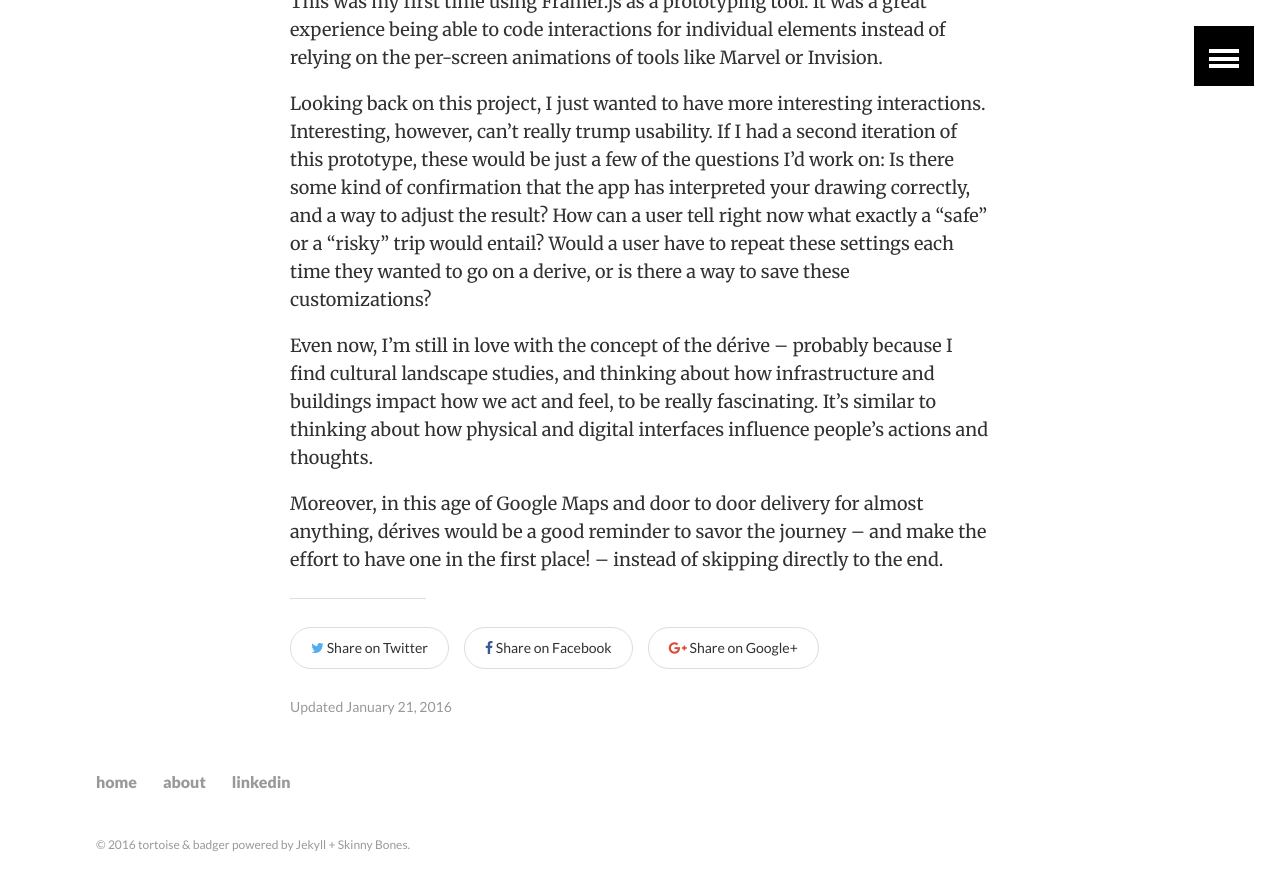
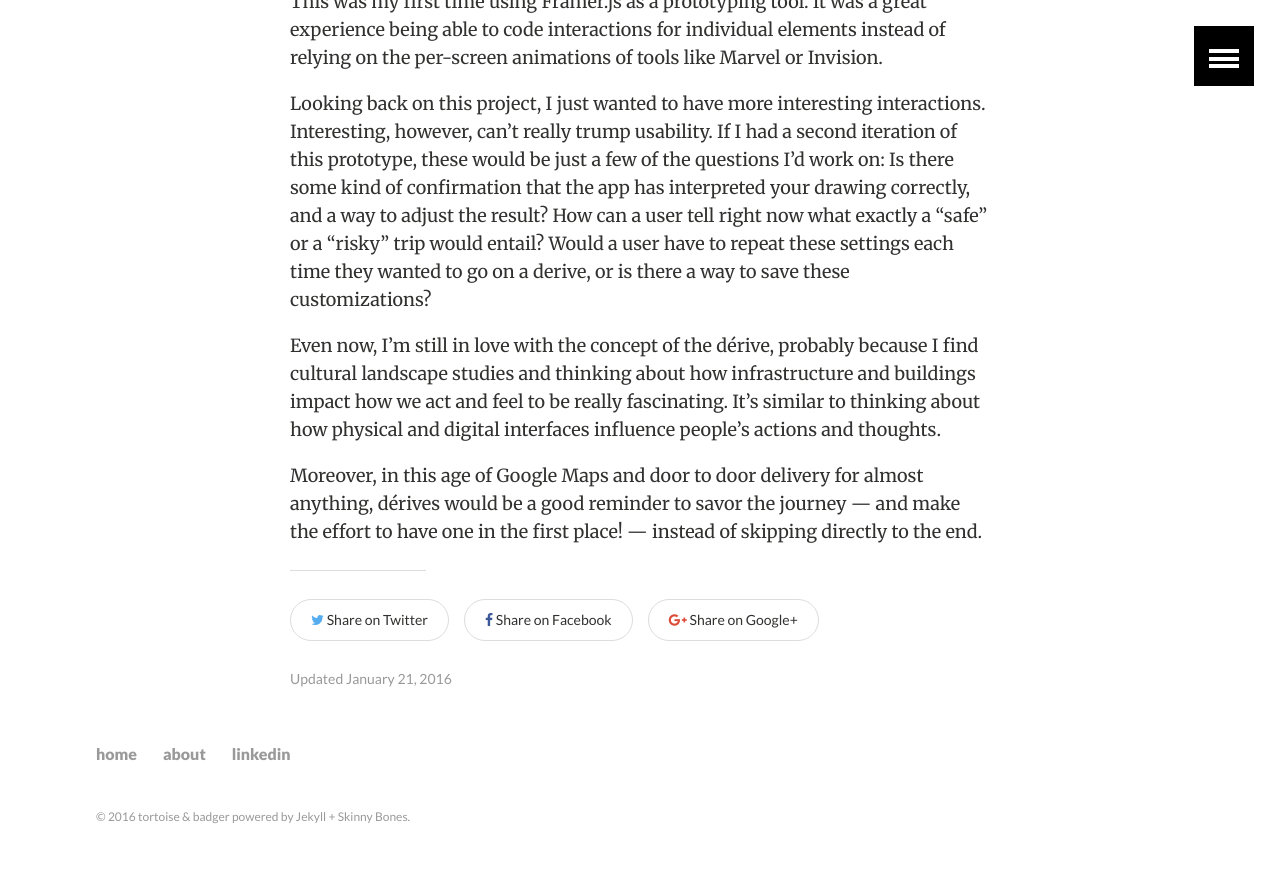
Before and after one commit to candychang/candychang.github.io, a Jekyll site: the page built from _posts/portfolio/2016-01-20-derive.markdown, in a window 1280 px wide and 900 px high, scrolled down 3488 px. Shown: the top 891 px of the window. Built offline with Jekyll 4.4.1, drawn with Linux system fonts in a browser that asks for light colours.

Commit message:
fixed em dashes

```diff
--- a/_posts/portfolio/2016-01-20-derive.markdown
+++ b/_posts/portfolio/2016-01-20-derive.markdown
@@ -102,12 +102,12 @@ can a user tell right now what exactly a "safe" or a "risky" trip would
 entail? Would a user have to repeat these settings each time they wanted
 to go on a derive, or is there a way to save these customizations?
 
-Even now, I'm still in love with the concept of the dérive -- probably
-because I find cultural landscape studies, and thinking about how infrastructure
-and buildings impact how we act and feel, to be really fascinating. It's similar
+Even now, I'm still in love with the concept of the dérive, probably
+because I find cultural landscape studies and thinking about how infrastructure
+and buildings impact how we act and feel to be really fascinating. It's similar
 to thinking about how physical and digital interfaces influence people's actions
 and thoughts.
 
 Moreover, in this age of Google Maps and door to door delivery for almost anything,
-dérives would be a good reminder to savor the journey -- and make the effort
-to have one in the first place! -- instead of skipping directly to the end.
+dérives would be a good reminder to savor the journey --- and make the effort
+to have one in the first place! --- instead of skipping directly to the end.
```
